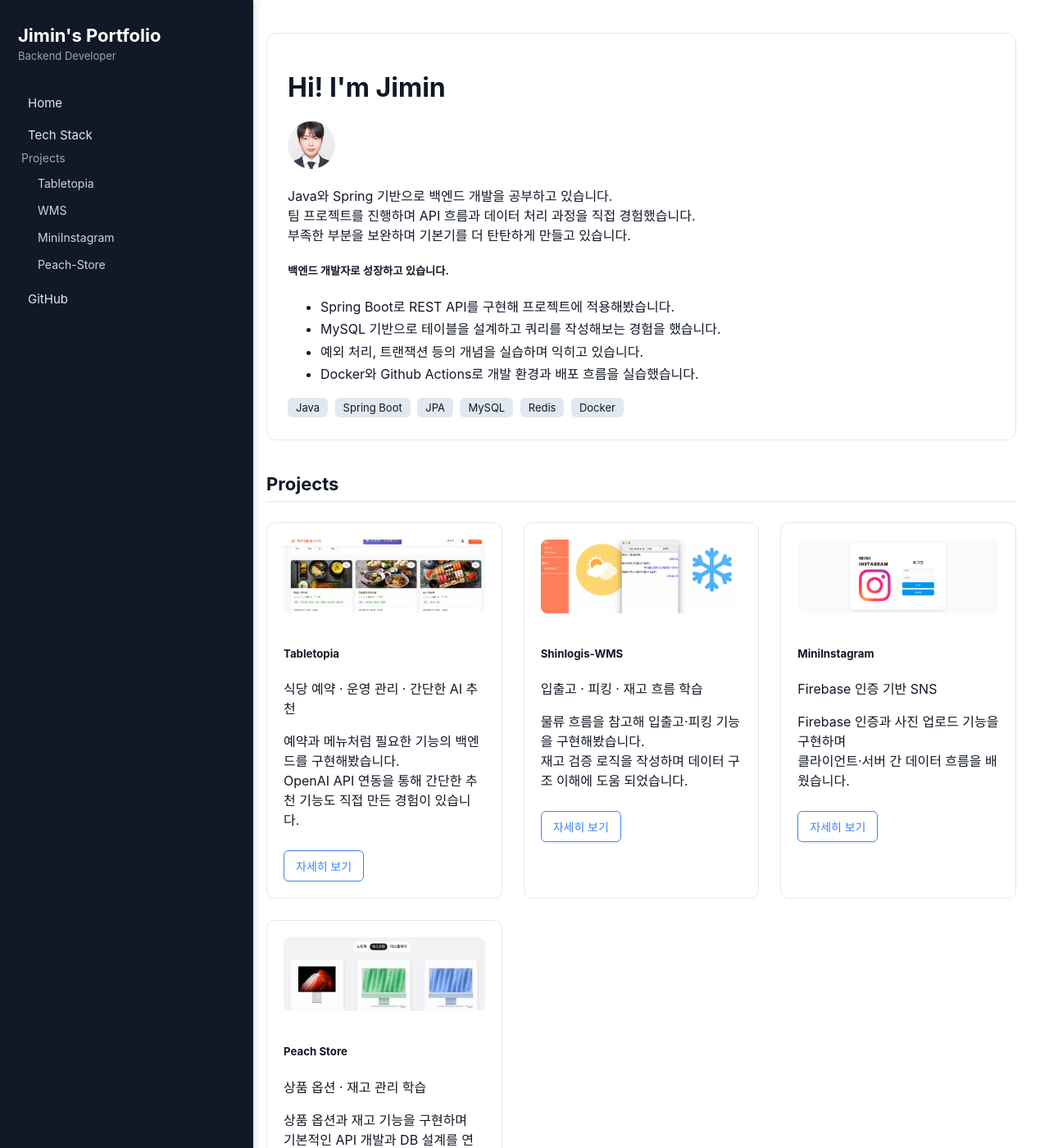
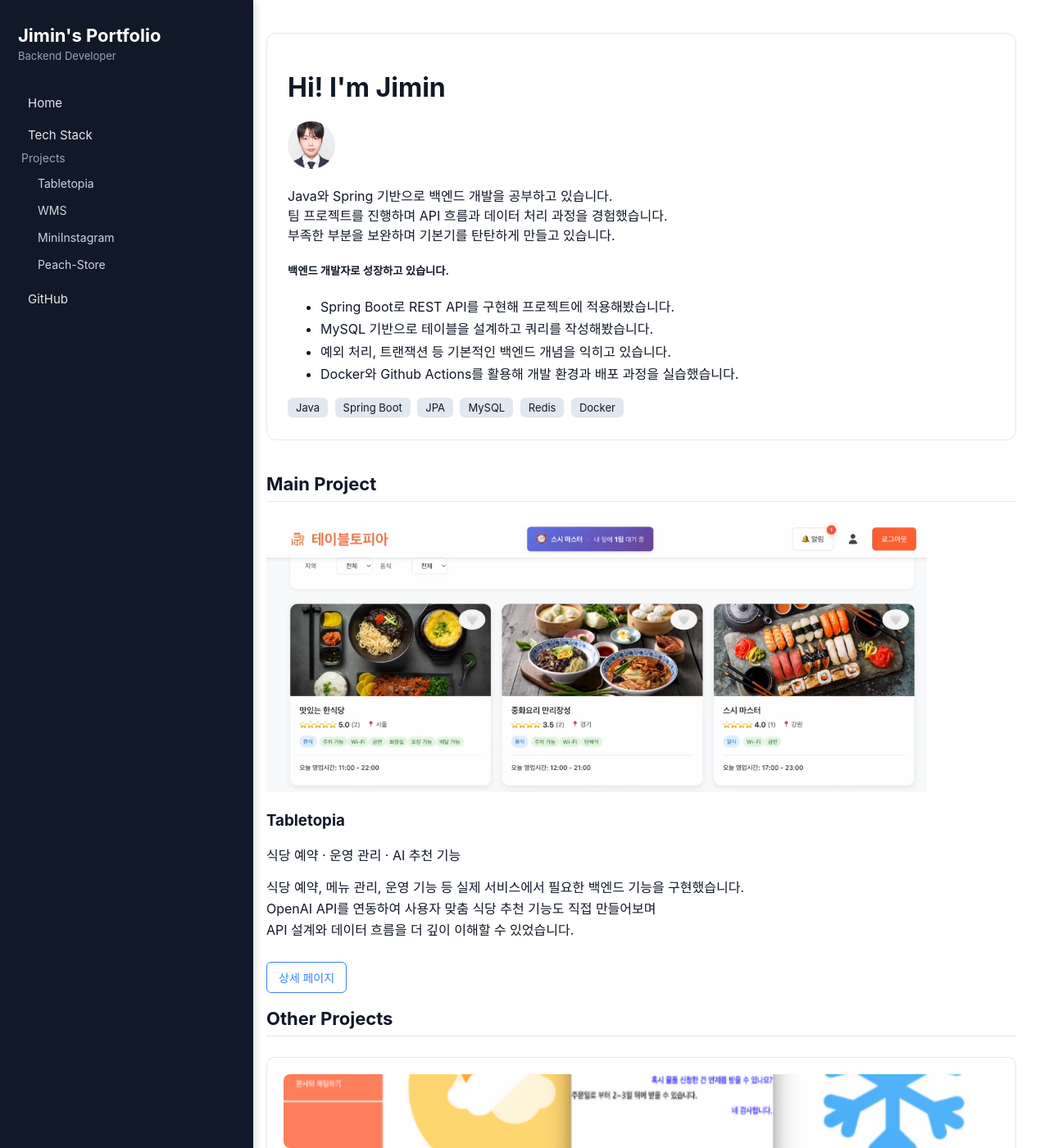
Before and after one commit to Shypanda0119/shypanda0119.github.io, a Jekyll site: the page built from index.html, in a window 1280 px wide and 1400 px high. Shown: the whole window at 82% size. Built offline with Jekyll 4.4.1, drawn with Linux system fonts in a browser that asks for light colours; the list of posts is cut into pages by our own code; some of the changed text lies outside the part shown.

Commit message:
Update index.html

```diff
--- a/index.html
+++ b/index.html
@@ -10,8 +10,8 @@ title: Home
     <img src="/assets/img/PROFILE.PNG" class="profile-img me-3">
     <p>
       Java와 Spring 기반으로 백엔드 개발을 공부하고 있습니다.<br>
-      팀 프로젝트를 진행하며 API 흐름과 데이터 처리 과정을 직접 경험했습니다.<br>
-      부족한 부분을 보완하며 기본기를 더 탄탄하게 만들고 있습니다.
+      팀 프로젝트를 진행하며 API 흐름과 데이터 처리 과정을 경험했습니다.<br>
+      부족한 부분을 보완하며 기본기를 탄탄하게 만들고 있습니다.
     </p>
   </div>
 
@@ -19,9 +19,9 @@ title: Home
 
   <ul style="line-height: 1.7;">
     <li>Spring Boot로 REST API를 구현해 프로젝트에 적용해봤습니다.</li>
-    <li>MySQL 기반으로 테이블을 설계하고 쿼리를 작성해보는 경험을 했습니다.</li>
-    <li>예외 처리, 트랜잭션 등의 개념을 실습하며 익히고 있습니다.</li>
-    <li>Docker와 Github Actions로 개발 환경과 배포 흐름을 실습했습니다.</li>
+    <li>MySQL 기반으로 테이블을 설계하고 쿼리를 작성해봤습니다.</li>
+    <li>예외 처리, 트랜잭션 등 기본적인 백엔드 개념을 익히고 있습니다.</li>
+    <li>Docker와 Github Actions를 활용해 개발 환경과 배포 과정을 실습했습니다.</li>
   </ul>
 
   <div class="mt-3">
@@ -34,40 +34,60 @@ title: Home
   </div>
 </div>
 
-<h2 class="section-title">Projects</h2>
+
+<!-- ====================== -->
+<!-- 대표 프로젝트 (큰 카드) -->
+<!-- ====================== -->
+
+<h2 class="section-title mt-5">Main Project</h2>
 <div class="section-divider"></div>
 
-<div class="project-list">
+<div class="main-project-card">
 
-  <!-- 1) Tabletopia -->
-  <div class="project-card">
-    <img src="/assets/img/TABLETOPIA.PNG" class="project-img">
-    <h5 class="fw-bold">Tabletopia</h5>
-    <p class="small text-muted">식당 예약 · 운영 관리 · 간단한 AI 추천</p>
-    <p class="small">
-      예약과 메뉴처럼 필요한 기능의 백엔드를 구현해봤습니다.<br>
-      OpenAI API 연동을 통해 간단한 추천 기능도 직접 만든 경험이 있습니다.
+  <img src="/assets/img/TABLETOPIA.PNG" class="main-project-img">
+
+  <div class="main-project-content">
+    <h3 class="fw-bold">Tabletopia</h3>
+    <p class="text-muted">식당 예약 · 운영 관리 · AI 추천 기능</p>
+
+    <p style="line-height: 1.6;">
+      식당 예약, 메뉴 관리, 운영 기능 등 실제 서비스에서 필요한 백엔드 기능을 구현했습니다.<br>
+      OpenAI API를 연동하여 사용자 맞춤 식당 추천 기능도 직접 만들어보며<br>
+      API 설계와 데이터 흐름을 더 깊이 이해할 수 있었습니다.
     </p>
-    <a href="/projects/tabletopia.html" class="detail-btn">자세히 보기</a>
+
+    <div class="mt-3">
+      <a href="/projects/tabletopia.html" class="detail-btn">상세 페이지</a>
+    </div>
   </div>
 
-  <!-- 2) WMS -->
+</div>
+
+
+<!-- ====================== -->
+<!-- 서브 프로젝트 (3개 Grid) -->
+<!-- ====================== -->
+
+<h2 class="section-title mt-5">Other Projects</h2>
+<div class="section-divider"></div>
+
+<div class="sub-project-list">
+
   <div class="project-card">
     <img src="/assets/img/WMS.png" class="project-img">
     <h5 class="fw-bold">Shinlogis-WMS</h5>
     <p class="small text-muted">입출고 · 피킹 · 재고 흐름 학습</p>
     <p class="small">
-      물류 흐름을 참고해 입출고·피킹 기능을 구현해봤습니다.<br>
-      재고 검증 로직을 작성하며 데이터 구조 이해에 도움 되었습니다.
+      물류 흐름을 참고해 입출고·피킹 기능을 구현하며<br>
+      재고 검증 로직 설계를 연습했습니다.
     </p>
     <a href="/projects/wms.html" class="detail-btn">자세히 보기</a>
   </div>
 
-  <!-- 3) MiniInstagram -->
   <div class="project-card">
     <img src="/assets/img/INSTAGRAM.PNG" class="project-img">
     <h5 class="fw-bold">MiniInstagram</h5>
-    <p class="small text-muted">Firebase 인증 기반 SNS</p>
+    <p class="small text-muted">Firebase 인증 SNS</p>
     <p class="small">
       Firebase 인증과 사진 업로드 기능을 구현하며<br>
       클라이언트·서버 간 데이터 흐름을 배웠습니다.
@@ -75,14 +95,13 @@ title: Home
     <a href="/projects/miniinstagram.html" class="detail-btn">자세히 보기</a>
   </div>
 
-  <!-- 4) Peach Store (여기가 잘려 있었음) -->
   <div class="project-card">
     <img src="/assets/img/PEACHSTORE.PNG" class="project-img">
     <h5 class="fw-bold">Peach Store</h5>
-    <p class="small text-muted">상품 옵션 · 재고 관리 학습</p>
+    <p class="small text-muted">상품 옵션 · 재고 관리</p>
     <p class="small">
       상품 옵션과 재고 기능을 구현하며<br>
-      기본적인 API 개발과 DB 설계를 연습했습니다.
+      기본적인 CRUD API와 DB 설계를 연습했습니다.
     </p>
     <a href="/projects/peachstore.html" class="detail-btn">자세히 보기</a>
   </div>
```
